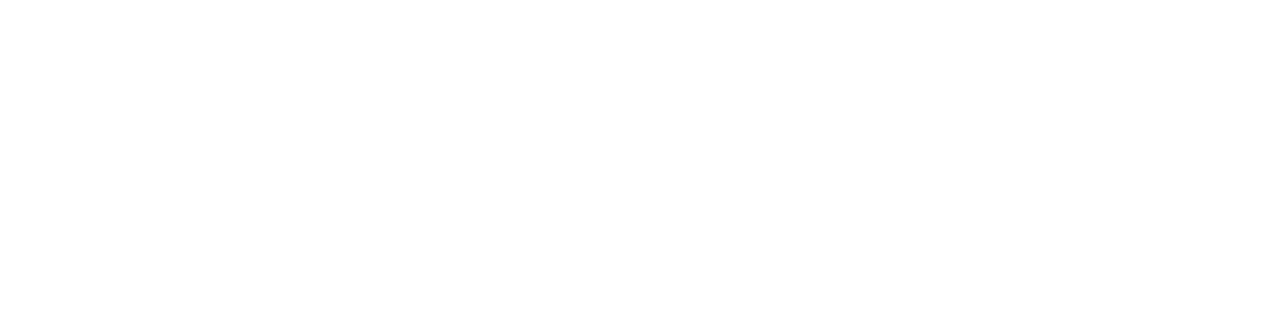
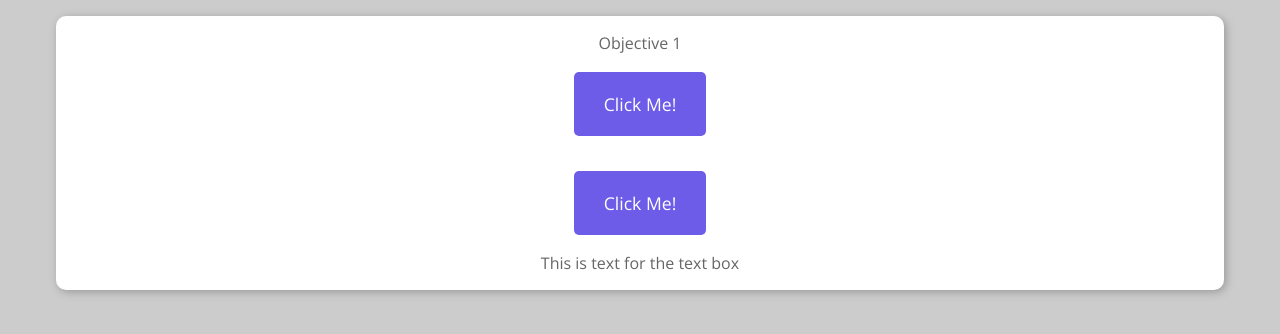
Before and after one commit to Danielb0210/JQuery-Lab-1, a plain HTML site: page JQuery/index.html in a window 1280 px wide. Drawn offline with nearby package versions, Linux system fonts and the light colour scheme.

Commit message:
continue working on Jquery folder assignment

```diff
--- a/JQuery/app.js
+++ b/JQuery/app.js
@@ -0,0 +1,35 @@
+$( document ).ready(function() {
+
+
+    //Objective 1
+    $buttonDiv = $('<div></div>');
+    $buttonDiv.text('Objective 1');
+    $buttonDiv.addClass('button-div');
+    $('body').append($buttonDiv);
+
+    $button = $('<button></button>');
+    $button.addClass('main-button');
+    $button.text('Click Me!');
+    $buttonDiv.append($button);
+
+    $button.click(function() {
+        alert('This is a nice message!');
+    });
+
+
+    //Objective 2
+    $buttonTwo = $('<button></button>');
+    $buttonTwo.addClass('main-button');
+    $buttonTwo.text('Click Me!');
+    $buttonDiv.append($buttonTwo);
+
+    let message = 'This is text for the text box';
+    $('<p>' + message + '</p>').appendTo($buttonDiv);
+
+    $buttonTwo.click(function() {
+        alert(message);
+    });
+
+
+
+});
--- a/JQuery/index.html
+++ b/JQuery/index.html
@@ -3,10 +3,15 @@
 <head>
     <meta charset="UTF-8">
     <meta name="viewport" content="width=device-width, initial-scale=1.0">
+
+    <link rel="stylesheet" href="styles.css">
     <meta http-equiv="X-UA-Compatible" content="ie=edge">
     <title>JQuery Lab One | Daniel Bailey</title>
 </head>
 <body>
 
-</body>
+
+        <script src="https://ajax.googleapis.com/ajax/libs/jquery/3.3.1/jquery.min.js"></script>
+        <script src="app.js"></script>
+    </body>
 </html>
--- a/JQuery/styles.css
+++ b/JQuery/styles.css
@@ -0,0 +1,42 @@
+@import url('https://fonts.googleapis.com/css?family=Open+Sans');
+
+* {
+    margin: 0;
+    padding: 0;
+    box-sizing: border-box;
+    font-family: 'Open Sans', sans-serif;
+    text-align: left;
+}
+
+body {
+    max-width: 1200px;
+    margin: 0 auto;
+    background-color: #ccc;
+}
+.button-div {
+    background-color: white;
+    display: flex;
+    flex-direction: column;
+    justify-content: center;
+    align-items: center;
+    margin: 1rem;
+    border-radius: 10px;
+    box-shadow: 2px 2px 8px #999;
+    padding: 1em;
+    color: #666;
+}
+
+.main-button {
+    padding: 20px 30px;
+    font-size: 1.1em;
+    color: white;
+    background-color: #6c5ce7;
+    border: none;
+    cursor: pointer;
+    border-radius: 5px;
+    margin: 1em 0;
+}
+
+.main-button:hover {
+    background-color: #a29bfe;
+}
```
